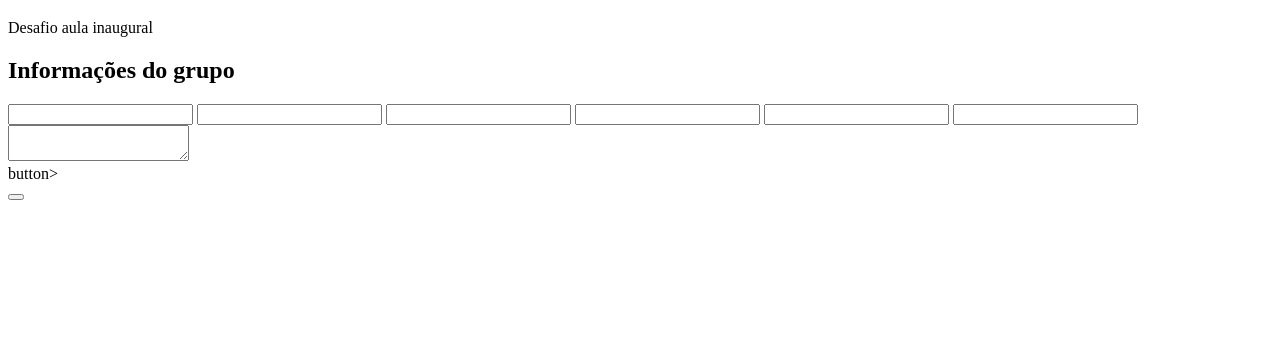
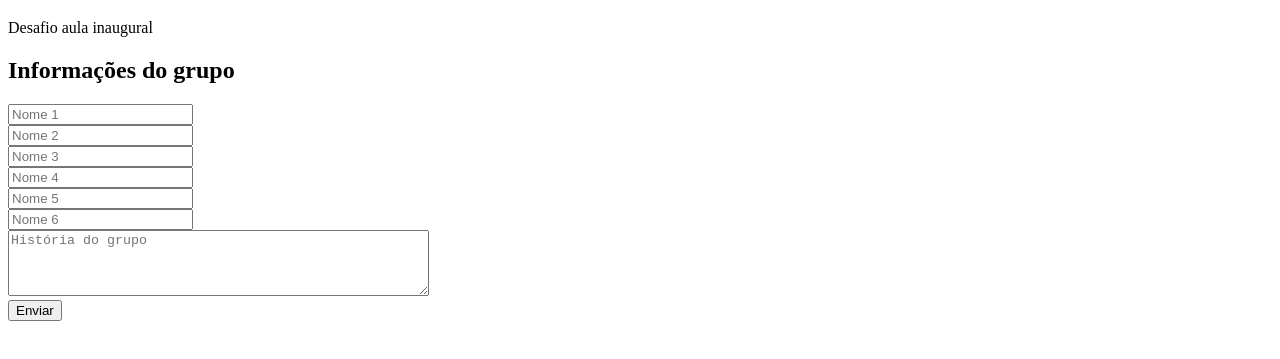
Before and after one commit to melperdomo/Pos-desafio, a plain HTML site: page index.html in a window 1280 px wide. Shown: the part 61-420 px from the top of the page. Drawn offline with Linux system fonts and the light colour scheme.

Commit message:
Subindo o Js.

```diff
--- a/index.html
+++ b/index.html
@@ -1,43 +1,37 @@
 <!DOCTYPE html>
-<html lang="pr-br">
+<html lang="pt-br">
 <head>
     <meta charset="UTF-8">
     <meta name="viewport" content="width=device-width, initial-scale=1.0">
-    <title>Document</title>
+    <title>Desafio POSTECH</title>
 </head>
 <body>
-    <div></div>
     <div>
         <h1>POSTECH-FULLSTACK</h1>
         <p>Desafio aula inaugural</p>
         <div>
             <h2>Informações do grupo</h2>
-            <form action="">
-                <label for="">
-                    <input type="text">
-                </label>
-                <label for="">
-                    <input type="text">
-                </label>
-                <label for="">
-                    <input type="text">
-                </label>
-                <label for="">
-                    <input type="text">
-                </label>
-                <label for="">
-                    <input type="text">
-                </label>
-                <label for="">
-                    <input type="text">
-                </label>
-                <label for="">
-                    <textarea name="" id=""></textarea>
-                </label>
+            <form id="meuFormulario">
+                <!-- Campos de nomes -->
+                <label><input type="text" placeholder="Nome 1" class="nome"></label><br>
+                <label><input type="text" placeholder="Nome 2" class="nome"></label><br>
+                <label><input type="text" placeholder="Nome 3" class="nome"></label><br>
+                <label><input type="text" placeholder="Nome 4" class="nome"></label><br>
+                <label><input type="text" placeholder="Nome 5" class="nome"></label><br>
+                <label><input type="text" placeholder="Nome 6" class="nome"></label><br>
+
+                <!-- Campo da história -->
+                <label>
+                    <textarea id="mensagem" placeholder="História do grupo" rows="4" cols="50"></textarea>
+                </label><br>
+
+                <!-- Botão de envio -->
+                <button type="submit">Enviar</button>
             </form>
-            button></button>
         </div>
-        <button></button>
     </div>
+
+    <!-- Conectando o script -->
+    <script src="script.js"></script>
 </body>
 </html>
```
Also changed, not shown: index.js (added, +40 -0 lines).
